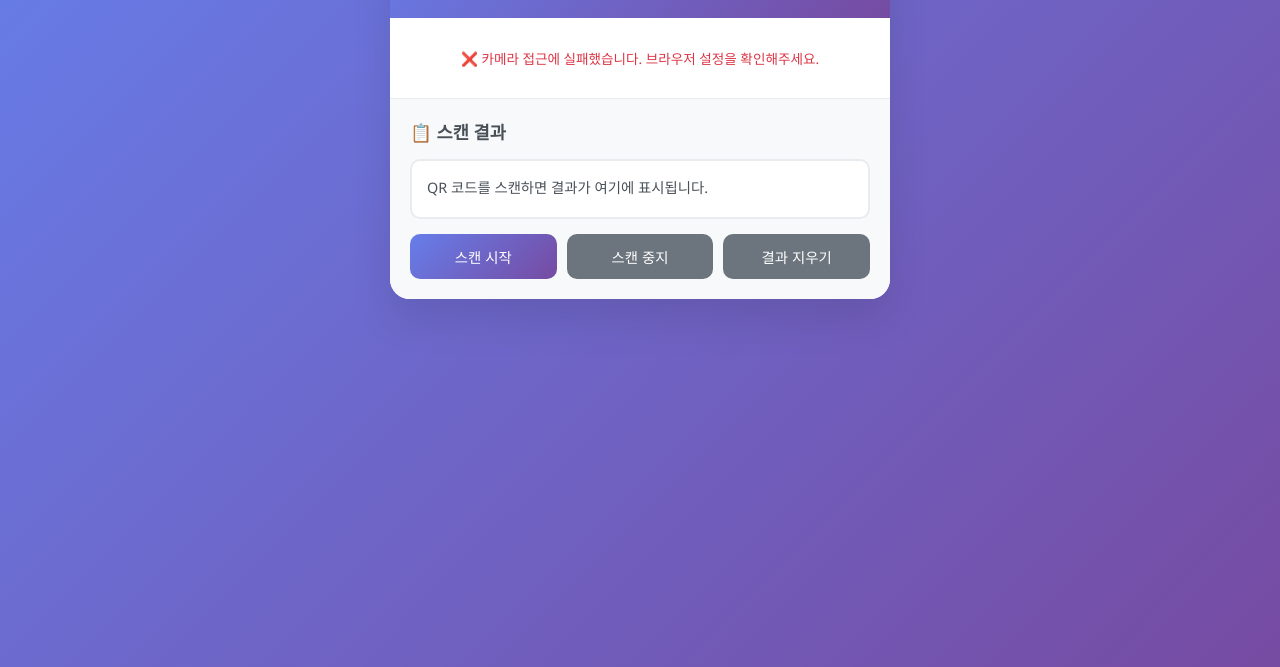
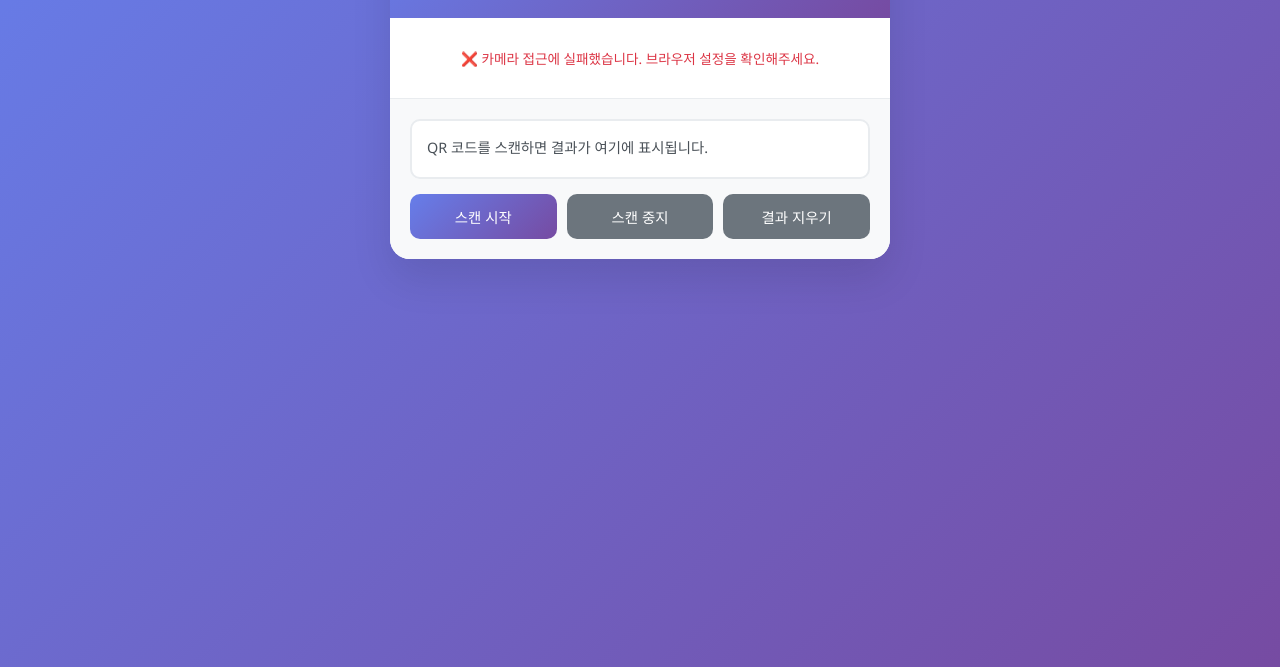
Before and after one commit to chaenamchoe/qrscanner, a plain HTML site: page index.html in a window 1280 px wide. Shown: the part 133-800 px from the top of the page. Drawn offline with Linux system fonts and the light colour scheme.

Commit message:
work3 ok

```diff
--- a/index.html
+++ b/index.html
@@ -186,7 +186,7 @@
     </div>
 
     <div class="result-section">
-      <h3>📋 스캔 결과</h3>
+      <!-- <h3>📋 스캔 결과</h3> -->
       <div id="result">QR 코드를 스캔하면 결과가 여기에 표시됩니다.</div>
       <div class="controls">
         <button class="btn btn-primary" onclick="startScanner()">스캔 시작</button>
```
